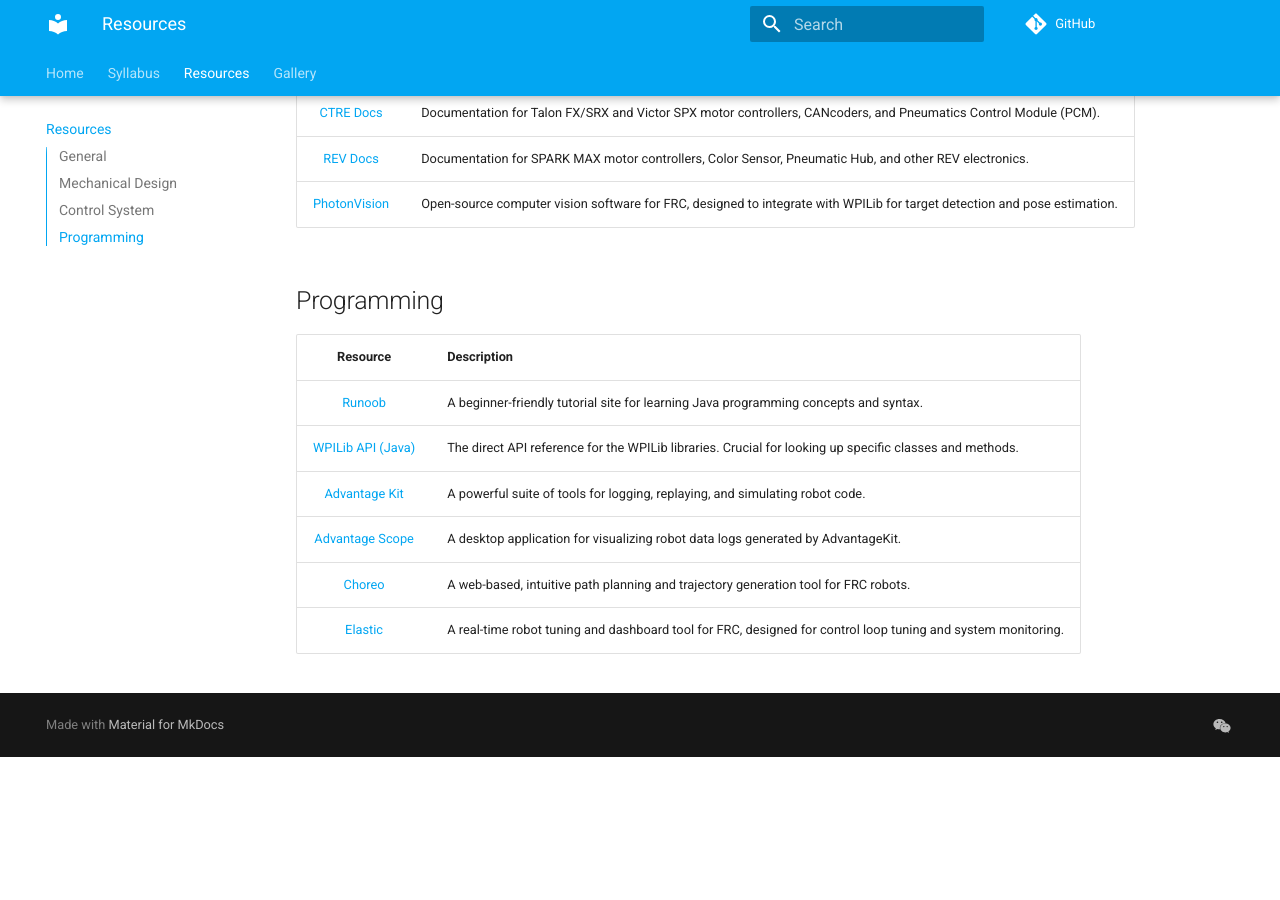
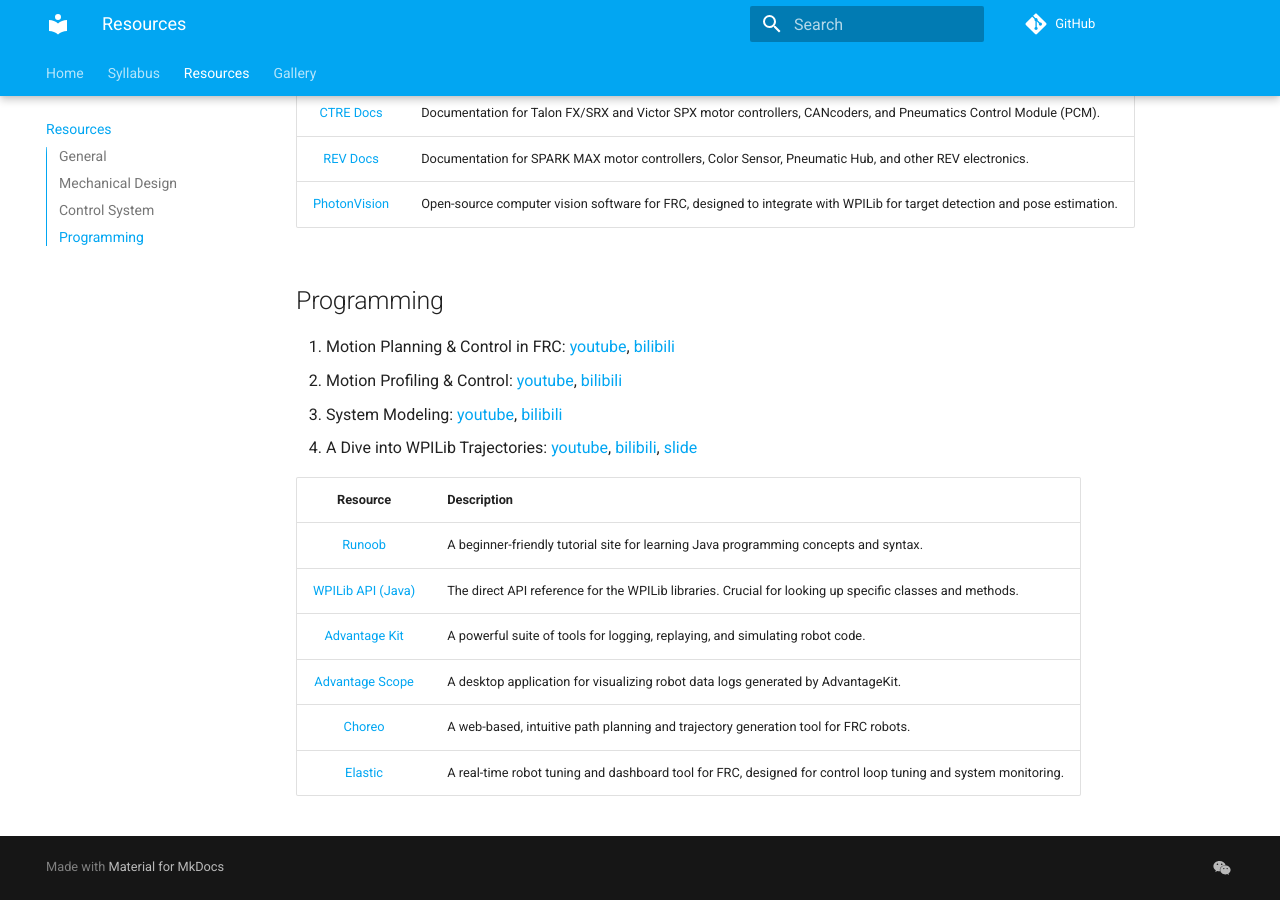
Before and after one commit to frc6399/intro2frc, an MkDocs documentation site: the page built from docs/resources.md, in a window 1280 px wide and 900 px high, scrolled down 858 px. Built offline with MkDocs 1.6.1 and Material for MkDocs 9.7.7, drawn with Linux system fonts in a browser that asks for light colours; comment, search, counter and statistics services are not loaded; before the commit the page ends 1615 px from its top, so only the background shows below that.

Commit message:
update resources

```diff
--- a/docs/resources.md
+++ b/docs/resources.md
@@ -25,6 +25,11 @@
 
 ## Programming
 
+1. Motion Planning & Control in FRC: [youtube](https://youtu.be/8319J1BEHwM?si=C8umytBSvCQdE37D), [bilibili](https://www.bilibili.com/video/BV1AtaqzrEA4/?share_source=copy_web&vd_source=2de43105c3c28dcd067f8290a40fdc7e)
+1. Motion Profiling & Control: [youtube](https://youtu.be/yxWfmYI43xg?si=aDAhWyK10CdVDXir), [bilibili](https://www.bilibili.com/video/BV1A4aqzGEkd/?share_source=copy_web&vd_source=2de43105c3c28dcd067f8290a40fdc7e)
+1. System Modeling: [youtube](https://youtu.be/s8-4NjuzUnA?si=FVKR3aCXmrT1fAvS), [bilibili](https://www.bilibili.com/video/BV1p4aqzGEHK/?share_source=copy_web&vd_source=2de43105c3c28dcd067f8290a40fdc7e)
+1. A Dive into WPILib Trajectories: [youtube](https://youtu.be/fEVU7dVc8B4?si=KlakzcSCVPzL_8z6), [bilibili](https://www.bilibili.com/video/BV1c8aqzgEr8/?share_source=copy_web&vd_source=2de43105c3c28dcd067f8290a40fdc7e), [slide](https://pietroglyph.github.io/trajectory-presentation/#/)
+
 |                                  Resource                                   | Description                                                                                                  |
 | :-------------------------------------------------------------------------: | ------------------------------------------------------------------------------------------------------------ |
 |          [Runoob](https://www.runoob.com/java/java-tutorial.html)           | A beginner-friendly tutorial site for learning Java programming concepts and syntax.                         |
```
